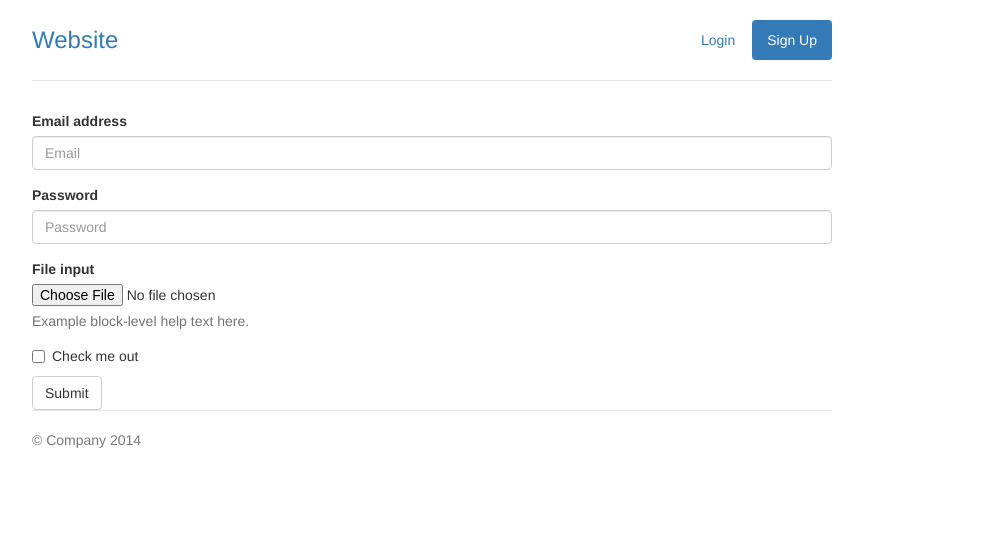
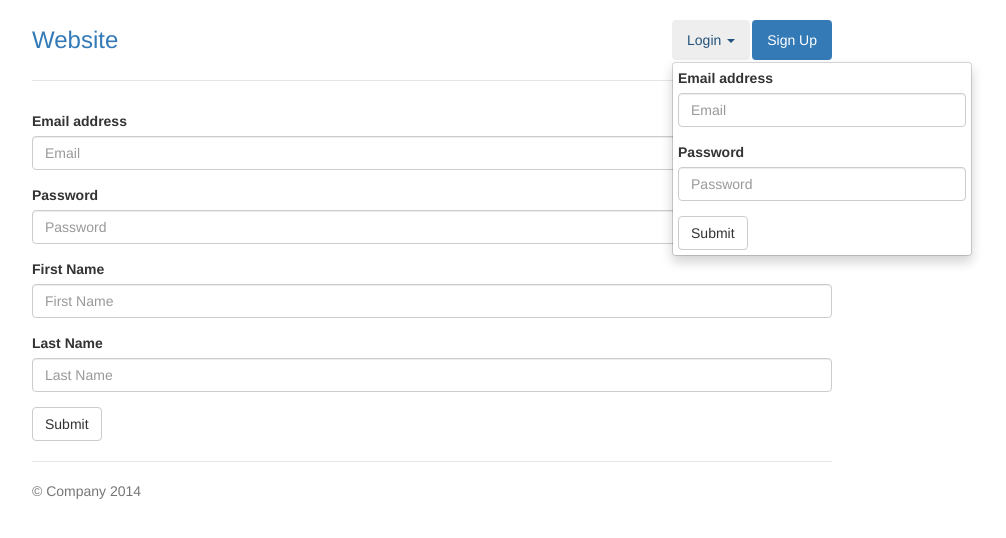
Before and after one commit to gitter-badger/website-9, a Django app: page /account/signup in a window 1280 px wide, after a click on "Login". Shown: the top 538 px of the page, without its empty margins (208-1214 px from the left). Run offline with Django 3.2, Linux system fonts and the light colour scheme; some libraries are stand-ins or nearby versions.

Commit message:
login/sing fun

```diff
--- /dev/null
+++ b/account/forms.py
@@ -0,0 +1,14 @@
+from django.forms import ModelForm
+
+from django.contrib.auth.models import User
+
+class UserForm(ModelForm):
+	class Meta:
+		model = User
+		fields = ['email', 'password', 'first_name', 'last_name']
+
+
+class LoginForm(ModelForm):
+	class Meta:
+		model = User
+		fields = ['email', 'password']
--- /dev/null
+++ b/account/templates/login.html
@@ -0,0 +1,12 @@
+<form action="{% url 'account:login' %}" method="POST" enctype="multipart/form-data">
+{% csrf_token %}
+  <div class="form-group">
+    <label for="exampleInputEmail1">Email address</label>
+    <input type="email" name="email" class="form-control" id="exampleInputEmail1" placeholder="Email">
+  </div>
+  <div class="form-group">
+    <label for="exampleInputPassword1">Password</label>
+    <input type="password" name="password" class="form-control" id="exampleInputPassword1" placeholder="Password">
+  </div>
+  <button type="submit" class="btn btn-default">Submit</button>
+</form>
--- a/account/templates/signup.html
+++ b/account/templates/signup.html
@@ -2,26 +2,28 @@
 
 {% block main-content %}
 
-<form>
+<form action="" method="POST" enctype="multipart/form-data">
+{% csrf_token %}
   <div class="form-group">
+    {{ form.errors }}
     <label for="exampleInputEmail1">Email address</label>
-    <input type="email" class="form-control" id="exampleInputEmail1" placeholder="Email">
+    <input type="email" name="email" class="form-control" id="exampleInputEmail1" placeholder="Email" required autofocus>
   </div>
   <div class="form-group">
     <label for="exampleInputPassword1">Password</label>
-    <input type="password" class="form-control" id="exampleInputPassword1" placeholder="Password">
+    <input type="password" name="password" class="form-control" id="exampleInputPassword1" placeholder="Password" required>
+  </div>
+
+  <div class="form-group">
+    <label for="exampleInputEmail1">First Name</label>
+    <input type="text" name="first_name" class="form-control" id="InputFirstName" placeholder="First Name">
   </div>
   <div class="form-group">
-    <label for="exampleInputFile">File input</label>
-    <input type="file" id="exampleInputFile">
-    <p class="help-block">Example block-level help text here.</p>
-  </div>
-  <div class="checkbox">
-    <label>
-      <input type="checkbox"> Check me out
-    </label>
+    <label for="exampleInputEmail1">Last Name</label>
+    <input type="text" name="last_name" class="form-control" id="InputLastName" placeholder="Last Name">
   </div>
   <button type="submit" class="btn btn-default">Submit</button>
 </form>
+<br/>
 
 {% endblock main-content %}
--- a/account/urls.py
+++ b/account/urls.py
@@ -6,4 +6,5 @@ from . import views
 urlpatterns = [
     # Examples:
    	url(r'^signup$', views.signup, name='signup'),
+   	url(r'^login$', views.login, name='login'),
 ]
--- a/account/views.py
+++ b/account/views.py
@@ -1,5 +1,70 @@
 from django.shortcuts import render
+from django.http import HttpResponse
+
+# User auth
+from django.contrib.auth import get_user_model
+from django.contrib.auth import authenticate, login
+
+# Models import
+from django.contrib.auth.models import User
+
+# Form import
+from .forms import UserForm, LoginForm
+
+# Random Username
+from random import choice
+from string import ascii_lowercase, digits
+
+def generate_random_username(length=16, chars=ascii_lowercase+digits, split=4, delimiter='-'):
+
+    username = ''.join([choice(chars) for i in xrange(length)])
+
+    if split:
+        username = delimiter.join([username[start:start+split] for start in range(0, len(username), split)])
+
+    try:
+        User.objects.get(username=username)
+        return generate_random_username(length=length, chars=chars, split=split, delimiter=delimiter)
+    except User.DoesNotExist:
+        return username;
 
 # Create your views here.
 def signup(request):
-	return render(request, 'signup.html')
+	if request.method == 'POST':
+		form = UserForm(request.POST)
+		if form.is_valid():
+			User = get_user_model()
+			username = generate_random_username()
+			email = form.cleaned_data['email']
+			password = form.cleaned_data['password']
+			new = User.objects.create_user(username, email, password)
+			new.first_name = form.cleaned_data['first_name']
+			new.last_name = form.cleaned_data['last_name']
+			new.save()
+		else:
+			print form.errors
+	else:
+		form = UserForm()
+	return render(request, 'signup.html', {'form':form})
+
+
+def login(request):
+	if request.method == 'POST':
+		form = LoginForm(request.POST)
+		if form.is_valid():
+			email = form.cleaned_data['email']
+			password = form.cleaned_data['password']
+
+			getUserNameObj = User.objects.get(email=email)
+			getUserName = getUserNameObj.username
+			user = authenticate(username=getUserName, password=password)
+			print getUserNameObj.is_active()
+			if user:
+				if user.is_active():
+					login(request, user)
+					return HttpResponseRedirect(reverse('frontend:home'))
+				else:
+					return HttpResponse('Your Account is invalid')
+		else:
+			print form.errors
+	return render(request, 'login.html')
--- /dev/null
+++ b/frontend/static/css/style.css
@@ -0,0 +1,5 @@
+.dropdown-menu {
+	min-width: 300px;
+	padding-left: 5px;
+  	padding-right: 5px;
+}
--- a/frontend/templates/base.html
+++ b/frontend/templates/base.html
@@ -12,6 +12,7 @@
     <!-- Bootstrap -->
     <link href="{% static "css/bootstrap.min.css" %}" rel="stylesheet">
     <link href="{% static "css/jumbotron-narrow.css" %}" rel="stylesheet">
+    <link href="{% static "css/style.css" %}" rel="stylesheet">
 
     <!-- HTML5 shim and Respond.js for IE8 support of HTML5 elements and media queries -->
     <!-- WARNING: Respond.js doesn't work if you view the page via file:// -->
@@ -26,7 +27,13 @@
         <div class="header clearfix">
             <nav>
               <ul class="nav nav-pills pull-right">
-                <li role="presentation"><a href="#">Login</a></li>
+                <li role="presentation" class="dropdown">
+                  <a class="dropdown-toggle" data-toggle="dropdown" href="#" role="button" aria-haspopup="true" aria-expanded="false">
+                  Login <span class="caret"></span></a>
+                  <ul class="dropdown-menu">
+                  {% include 'login.html' %}
+                  </ul>
+                </li>
                 <li role="presentation" class="{% active_page request 'signup' %}"><a href="{% url 'account:signup' %}">Sign Up</a></li>
               </ul>
             </nav>
```
